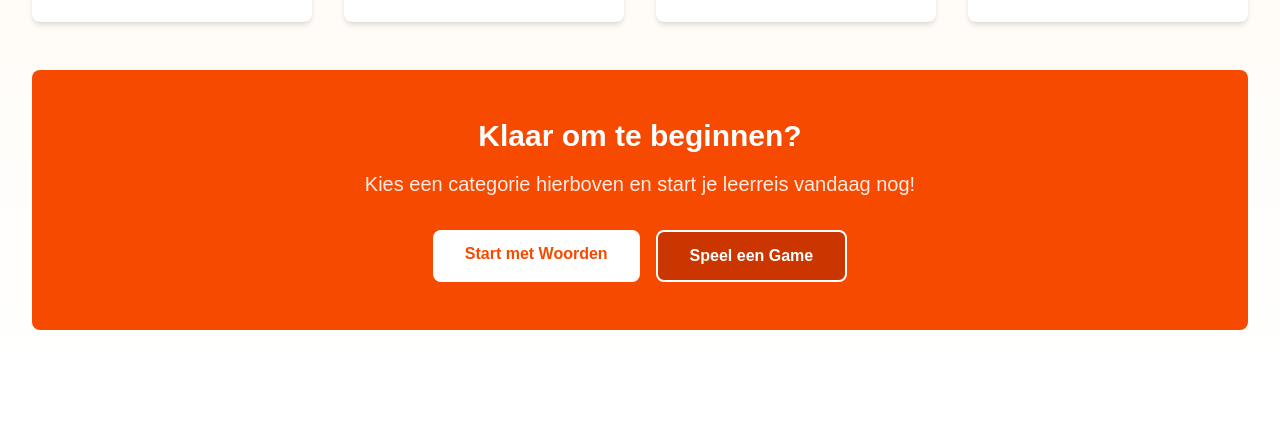
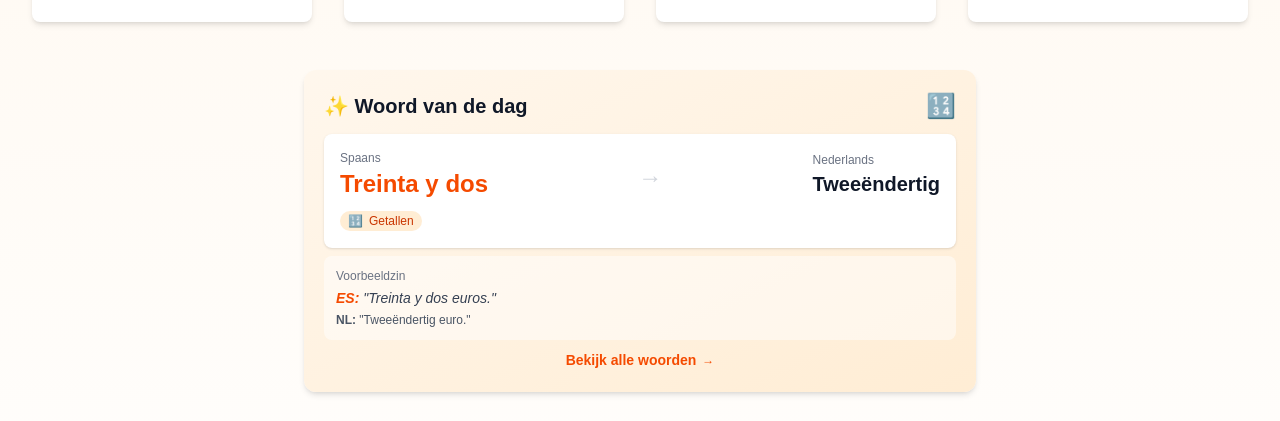
Before and after one commit to laurensvanrossum/Spaansopreis, a Next.js app: page / in a window 1280 px wide. Shown: the part 531-952 px from the top of the page. Before the commit the page ends 909 px from the top, so only its background shows below. Built offline with nearby package versions, Linux system fonts and the light colour scheme; no server answers.

Commit message:
Update: latest changes1

```diff
--- a/src/app/layout.tsx
+++ b/src/app/layout.tsx
@@ -2,6 +2,7 @@ import type { Metadata } from "next";
 import { Geist, Geist_Mono } from "next/font/google";
 import "./globals.css";
 import Navigation from "@/components/Navigation";
+import GoogleAnalytics from "@/components/GoogleAnalytics";
 
 const geistSans = Geist({
   variable: "--font-geist-sans",
@@ -25,6 +26,9 @@ export default function RootLayout({
 }>) {
   return (
     <html lang="nl">
+      <head>
+        <GoogleAnalytics />
+      </head>
       <body
         className={`${geistSans.variable} ${geistMono.variable} antialiased`}
       >
--- a/src/app/page.tsx
+++ b/src/app/page.tsx
@@ -1,6 +1,65 @@
 import Link from 'next/link';
+import WordOfTheDayCard from '@/components/WordOfTheDayCard';
+import { getWordOfTheDay, getAllWords, getCategoryForWord, CategoryData } from '@/utils/wordOfTheDay';
+
+// Import all vocabulary data (same as woorden page)
+import greetingsData from '../../data/greetings.json';
+import airportData from '../../data/airport.json';
+import hotelData from '../../data/hotel.json';
+import transportData from '../../data/transport.json';
+import foodData from '../../data/food.json';
+import directionsData from '../../data/directions.json';
+import emergencyData from '../../data/emergency.json';
+import shoppingData from '../../data/shopping.json';
+import numbersData from '../../data/numbers.json';
+import weatherData from '../../data/weather.json';
+import activitiesData from '../../data/activities.json';
+import accommodationData from '../../data/accommodation.json';
+import moneyData from '../../data/money.json';
+import communicationData from '../../data/communication.json';
+import healthData from '../../data/health.json';
+import documentsData from '../../data/documents.json';
+import clothingData from '../../data/clothing.json';
+import colorsData from '../../data/colors.json';
+import familyData from '../../data/family.json';
+import bodyData from '../../data/body.json';
+import groenteEnFruitData from '../../data/groente-en-fruit.json';
 
 export default function Home() {
+  // Gather all categories
+  const categories: CategoryData[] = [
+    greetingsData,
+    airportData,
+    hotelData,
+    transportData,
+    foodData,
+    directionsData,
+    emergencyData,
+    shoppingData,
+    numbersData,
+    weatherData,
+    activitiesData,
+    accommodationData,
+    moneyData,
+    communicationData,
+    healthData,
+    documentsData,
+    clothingData,
+    colorsData,
+    familyData,
+    bodyData,
+    groenteEnFruitData,
+  ];
+
+  // Get all words from all categories
+  const allWords = getAllWords(categories);
+
+  // Get today's word
+  const wordOfTheDay = getWordOfTheDay(allWords);
+
+  // Get the category for the word
+  const category = wordOfTheDay ? getCategoryForWord(wordOfTheDay, categories) : null;
+
   return (
     <div className="min-h-screen bg-gradient-to-b from-orange-50 to-white">
       <div className="max-w-7xl mx-auto px-4 sm:px-6 lg:px-8 py-12">
@@ -65,6 +124,11 @@ export default function Home() {
           </Link>
         </div>
 
+        {/* Word of the Day Section */}
+        <div className="mb-12">
+          <WordOfTheDayCard word={wordOfTheDay} category={category} />
+        </div>
+
         {/* Call to Action */}
         <div className="text-center bg-orange-600 text-white rounded-lg p-12">
           <h2 className="text-3xl font-bold mb-4">Klaar om te beginnen?</h2>
--- /dev/null
+++ b/src/components/GoogleAnalytics.tsx
@@ -0,0 +1,35 @@
+'use client';
+
+import Script from 'next/script';
+
+export default function GoogleAnalytics() {
+  const GA_MEASUREMENT_ID = process.env.NEXT_PUBLIC_GA_MEASUREMENT_ID;
+
+  // Don't load GA if no measurement ID is provided or in development
+  if (!GA_MEASUREMENT_ID) {
+    return null;
+  }
+
+  return (
+    <>
+      <Script
+        strategy="afterInteractive"
+        src={`https://www.googletagmanager.com/gtag/js?id=${GA_MEASUREMENT_ID}`}
+      />
+      <Script
+        id="google-analytics"
+        strategy="afterInteractive"
+        dangerouslySetInnerHTML={{
+          __html: `
+            window.dataLayer = window.dataLayer || [];
+            function gtag(){dataLayer.push(arguments);}
+            gtag('js', new Date());
+            gtag('config', '${GA_MEASUREMENT_ID}', {
+              page_path: window.location.pathname,
+            });
+          `,
+        }}
+      />
+    </>
+  );
+}
--- /dev/null
+++ b/src/components/WordOfTheDayCard.tsx
@@ -0,0 +1,97 @@
+'use client';
+
+import Link from 'next/link';
+import { Word } from '@/utils/wordOfTheDay';
+
+interface WordOfTheDayCardProps {
+  word: Word | null;
+  category: { name: string; icon: string } | null;
+}
+
+export default function WordOfTheDayCard({ word, category }: WordOfTheDayCardProps) {
+  // Fallback if no word is available
+  if (!word) {
+    return (
+      <div className="bg-gradient-to-br from-orange-50 to-orange-100 rounded-xl shadow-md p-4 max-w-2xl mx-auto">
+        <div className="text-center">
+          <div className="text-3xl mb-2">📚</div>
+          <h2 className="text-lg font-bold text-gray-900 mb-1">
+            Woord van de dag
+          </h2>
+          <p className="text-sm text-gray-600">
+            Geen woorden beschikbaar.
+          </p>
+        </div>
+      </div>
+    );
+  }
+
+  return (
+    <div className="bg-gradient-to-br from-orange-50 to-orange-100 rounded-xl shadow-md p-4 sm:p-5 hover:shadow-lg transition-shadow max-w-2xl mx-auto">
+      {/* Header */}
+      <div className="flex items-center justify-between mb-3">
+        <h2 className="text-lg sm:text-xl font-bold text-gray-900">
+          ✨ Woord van de dag
+        </h2>
+        {category && (
+          <span className="text-xl sm:text-2xl" title={category.name}>
+            {category.icon}
+          </span>
+        )}
+      </div>
+
+      {/* Word Display */}
+      <div className="bg-white rounded-lg p-3 sm:p-4 mb-2 shadow-sm">
+        <div className="flex flex-col sm:flex-row sm:items-center sm:justify-between gap-2 mb-2">
+          <div>
+            <p className="text-xs text-gray-500 mb-0.5">Spaans</p>
+            <p className="text-xl sm:text-2xl font-bold text-orange-600">
+              {word.spanish}
+            </p>
+          </div>
+          <div className="text-2xl text-gray-300 hidden sm:block">→</div>
+          <div>
+            <p className="text-xs text-gray-500 mb-0.5">Nederlands</p>
+            <p className="text-lg sm:text-xl font-semibold text-gray-900">
+              {word.dutch}
+            </p>
+          </div>
+        </div>
+
+        {/* Category Badge */}
+        {category && (
+          <div className="inline-flex items-center gap-1.5 bg-orange-100 text-orange-700 px-2 py-0.5 rounded-full text-xs font-medium">
+            <span>{category.icon}</span>
+            <span>{category.name}</span>
+          </div>
+        )}
+      </div>
+
+      {/* Example Sentences */}
+      {word.exampleSpanish && word.exampleDutch && (
+        <div className="bg-white/50 rounded-lg p-2.5 sm:p-3 mb-2">
+          <p className="text-xs text-gray-500 mb-1">Voorbeeldzin</p>
+          <div className="space-y-1">
+            <p className="text-xs sm:text-sm italic text-gray-700">
+              <span className="font-semibold text-orange-600">ES:</span> "{word.exampleSpanish}"
+            </p>
+            <p className="text-xs text-gray-600">
+              <span className="font-semibold">NL:</span> "{word.exampleDutch}"
+            </p>
+          </div>
+        </div>
+      )}
+
+      {/* Link to Full Vocabulary */}
+      <div className="text-center">
+        <Link
+          href="/woorden"
+          className="inline-flex items-center gap-1.5 text-sm text-orange-600 hover:text-orange-700 font-semibold transition-colors group"
+        >
+          <span>Bekijk alle woorden</span>
+          <span className="group-hover:translate-x-1 transition-transform text-xs">→</span>
+        </Link>
+      </div>
+    </div>
+  );
+}
--- /dev/null
+++ b/src/utils/wordOfTheDay.ts
@@ -0,0 +1,94 @@
+/**
+ * Utility for selecting the "Word of the Day"
+ * Uses a deterministic approach based on the current date
+ * so all users see the same word on the same day
+ */
+
+export interface Word {
+  id: number;
+  spanish: string;
+  dutch: string;
+  exampleSpanish: string;
+  exampleDutch: string;
+}
+
+export interface CategoryData {
+  category: string;
+  icon: string;
+  words: Word[];
+}
+
+/**
+ * Simple hash function to convert a date string to a number
+ * @param str - Date string in YYYY-MM-DD format
+ * @returns A hash number
+ */
+function hashString(str: string): number {
+  let hash = 0;
+  for (let i = 0; i < str.length; i++) {
+    const char = str.charCodeAt(i);
+    hash = (hash << 5) - hash + char;
+    hash = hash & hash; // Convert to 32-bit integer
+  }
+  return Math.abs(hash);
+}
+
+/**
+ * Get today's date in YYYY-MM-DD format
+ * @returns Date string
+ */
+function getTodayString(): string {
+  const today = new Date();
+  const year = today.getFullYear();
+  const month = String(today.getMonth() + 1).padStart(2, '0');
+  const day = String(today.getDate()).padStart(2, '0');
+  return `${year}-${month}-${day}`;
+}
+
+/**
+ * Get the Word of the Day
+ * Uses a deterministic approach: hash today's date and use modulo to select a word
+ * @param words - Array of all available words
+ * @returns The selected word, or null if no words exist
+ */
+export function getWordOfTheDay(words: Word[]): Word | null {
+  // Edge case: no words available
+  if (!words || words.length === 0) {
+    return null;
+  }
+
+  // Get today's date as a string
+  const todayString = getTodayString();
+
+  // Hash the date to get a deterministic number
+  const hash = hashString(todayString);
+
+  // Use modulo to select a word index
+  const index = hash % words.length;
+
+  return words[index];
+}
+
+/**
+ * Flatten all words from multiple categories into a single array
+ * @param categories - Array of category data
+ * @returns Flat array of all words
+ */
+export function getAllWords(categories: CategoryData[]): Word[] {
+  return categories.flatMap(category => category.words);
+}
+
+/**
+ * Get the category name for a specific word
+ * @param word - The word to find
+ * @param categories - Array of category data
+ * @returns Category name or null if not found
+ */
+export function getCategoryForWord(word: Word, categories: CategoryData[]): { name: string; icon: string } | null {
+  for (const category of categories) {
+    if (category.words.some(w => w.id === word.id)) {
+      return { name: category.category, icon: category.icon };
+    }
+  }
+  return null;
+}
```
Also changed, not shown: 5 other files (tests, documents, lock files or other folders).
